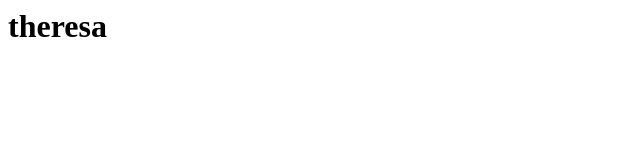
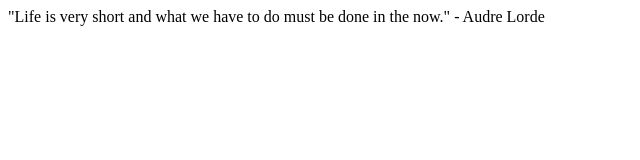
Before and after one commit to Theresa1403/Theresa1403.github.io, a plain HTML site: page workload/1/index.html in a window 1280 px wide. Shown: the whole page, without its empty margins (0-640 px from the left). Drawn offline with Linux system fonts and the light colour scheme.

Commit message:
workload 1 3/16

```diff
--- a/workload/1/index.html
+++ b/workload/1/index.html
@@ -1 +1,3 @@
-<h1>theresa</h1>
+<body>
+    <p>"Life is very short and what we have to do must be done in the now." - Audre Lorde</p>
+</body>
```
